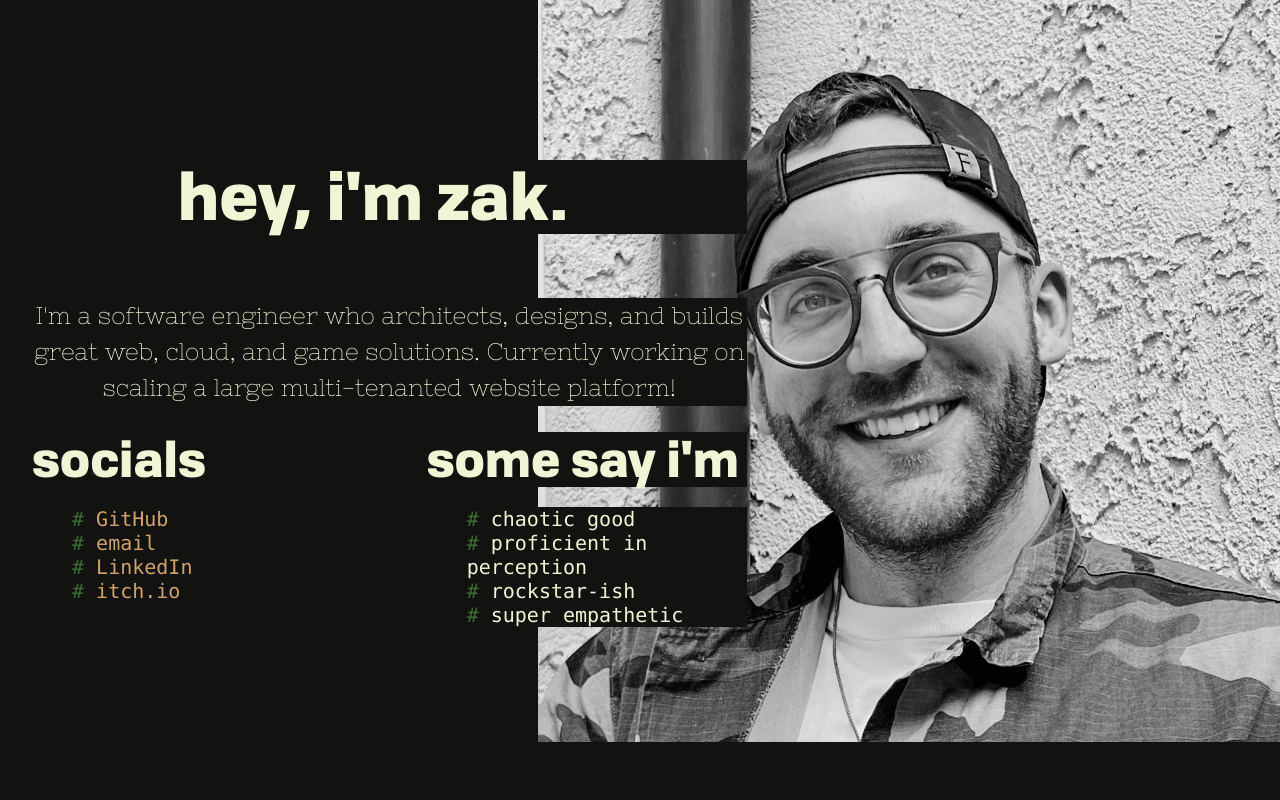
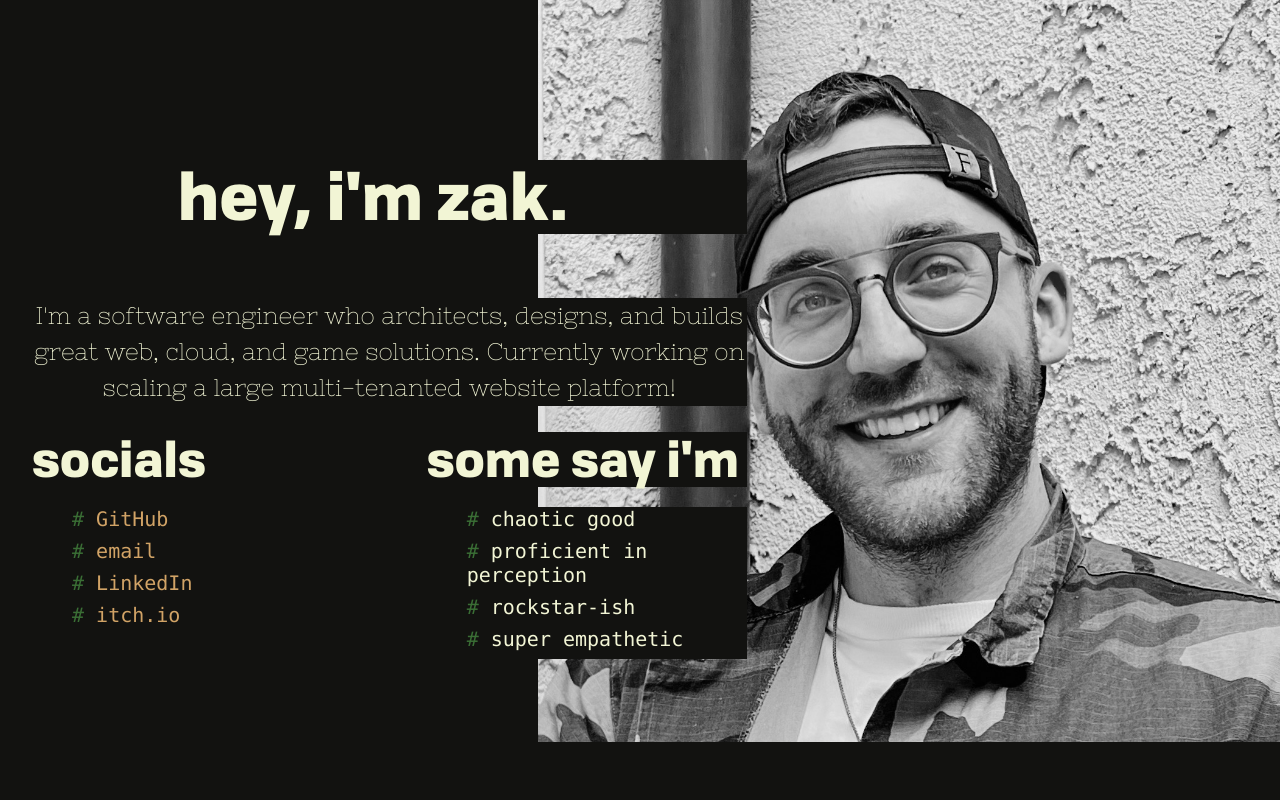
Before and after one commit to zr3/me, a Next.js app in the folder frontend/: page / in a window 1280 px wide. Shown: the top 800 px of the page. Built offline with nearby package versions, Linux system fonts and the light colour scheme.

Commit message:
style update and test workflow definition

```diff
--- a/frontend/styles/Home.module.css
+++ b/frontend/styles/Home.module.css
@@ -93,6 +93,7 @@
 .work li,
 .stack li {
   list-style: none;
+  padding-bottom: 0.5rem;
 }
 
 .socials li:before,
```
